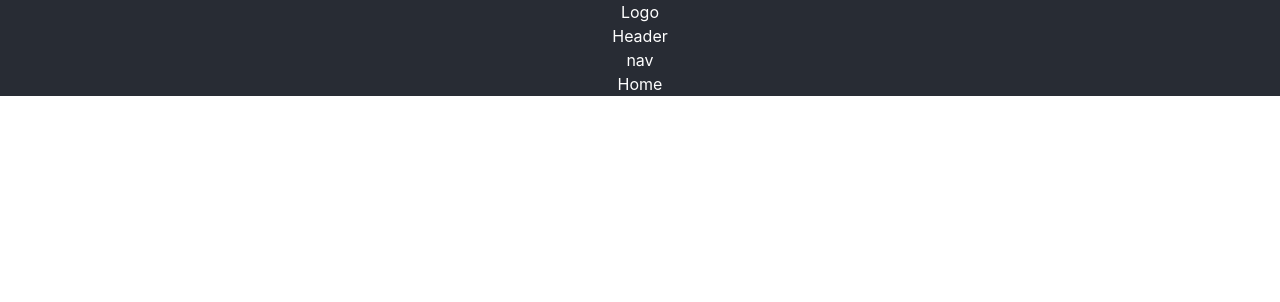
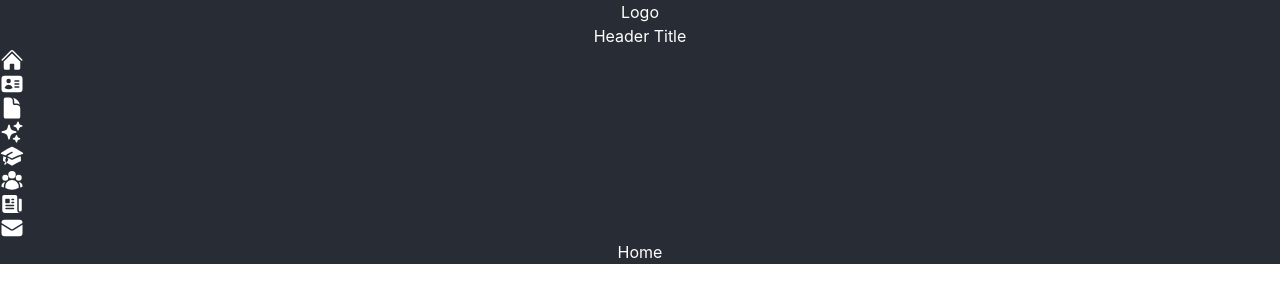
Before and after one commit to MUHAMMADSabbirHossain/react-portfolio, a React (Create React App) app: page / in a window 1280 px wide. Shown: the top 302 px of the page. Built offline with nearby package versions, Linux system fonts and the light colour scheme.

Commit message:
all header icon added and linked.

```diff
--- a/src/Components/Header/Header.js
+++ b/src/Components/Header/Header.js
@@ -1,5 +1,6 @@
 import React from 'react';
 import { Link } from 'react-router-dom';
+import { HomeIcon, IdentificationIcon, DocumentIcon, SparklesIcon, AcademicCapIcon, UserGroupIcon, NewspaperIcon, EnvelopeIcon } from '@heroicons/react/24/solid'
 
 const Header = () => {
     return (
@@ -8,11 +9,26 @@ const Header = () => {
                 Logo
             </div>
             <div>
-                Header
+                Header Title
             </div>
             <div>
                 <nav>
-                    nav
+                    <Link to="/"><HomeIcon className='h-6 w-6 text-white'></HomeIcon></Link>
+
+                    <Link to="/about"><IdentificationIcon className='h-6 w-6 text-white'></IdentificationIcon></Link>
+
+                    <Link to="/resume"><DocumentIcon className='h-6 w-6 text-white'></DocumentIcon></Link>
+
+                    <Link to="/services"><SparklesIcon className='h-6 w-6 text-white'></SparklesIcon></Link>
+
+                    <Link to="/skills"><AcademicCapIcon className='h-6 w-6 text-white'></AcademicCapIcon></Link>
+
+                    <Link to="/portfolios"><UserGroupIcon className='h-6 w-6 text-white'></UserGroupIcon></Link>
+
+                    <Link to="/testimonial"><NewspaperIcon className='h-6 w-6 text-white'></NewspaperIcon></Link>
+
+                    <Link to="/contact"><EnvelopeIcon className='h-6 w-6 text-white'></EnvelopeIcon></Link>
+
                 </nav>
             </div>
         </div>
```
